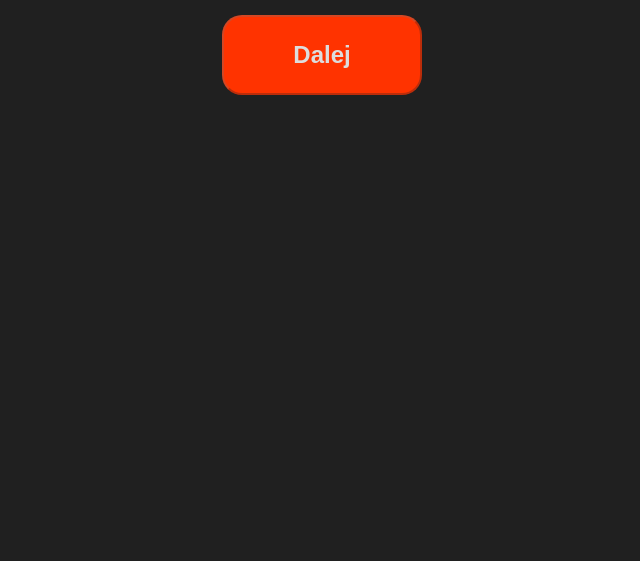
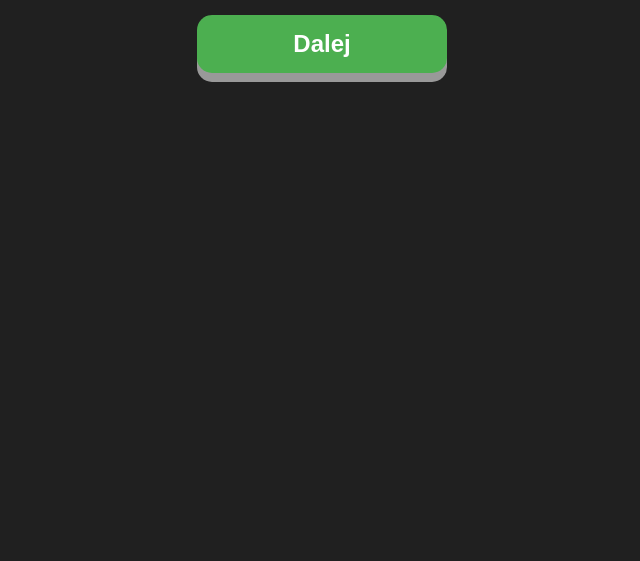
Before and after one commit to PiotrM95/Kolo-Fortuny, a plain HTML site: page Projekt Kod/Przygotowanie do gry/przygotowywanie.html in a window 1280 px wide. Shown: the part 239-800 px from the top of the page, without its empty margins (318-958 px from the left). Drawn offline with Linux system fonts and the light colour scheme.

Commit message:
Change style button

```diff
--- a/Projekt Kod/Przygotowanie do gry/przygotowywanie.html
+++ b/Projekt Kod/Przygotowanie do gry/przygotowywanie.html
@@ -24,7 +24,7 @@
         </div>
 
         <div class = "next">
-            <button type="button" id="nextButton" onclick="next()" disabled>Dalej</button>
+            <button type="button" id="nextButton" onclick="next()">Dalej</button>
         </div>
     </body>
 </html>
--- a/Projekt Kod/Przygotowanie do gry/przygotowywanieView.css
+++ b/Projekt Kod/Przygotowanie do gry/przygotowywanieView.css
@@ -5,15 +5,29 @@ body {
 }
 
 button {
-    width: 200px;
-    height: 80px;
-    background-color: #FF3300;
+    display: inline-block;
+    padding: 15px 25px;
     font-size: 24px;
-    font-weight: 800;
-    color: #DDDDDD;
-    border-radius: 20px;
+    cursor: pointer;
+    text-align: center;
+    text-decoration: none;
+    outline: none;
+    color: #fff;
+    background-color: #4CAF50;
+    border: none;
+    border-radius: 15px;
+    box-shadow: 0 9px #999;
+    width: 250px;
+    font-weight: 700;
+  }
 
-}
+  button:hover {background-color: #3e8e41}
+
+  button:active {
+    background-color: #3e8e41;
+    box-shadow: 0 5px #666;
+    transform: translateY(4px);
+  }
 
 .constText {
     margin-top: 50px;
--- a/Projekt Kod/Winner Information/zwyciezcaView.css
+++ b/Projekt Kod/Winner Information/zwyciezcaView.css
@@ -5,14 +5,29 @@ body {
 }
 
 button {
-    width: 200px;
-    height: 80px;
-    background-color: #FF3300;
+    display: inline-block;
+    padding: 15px 25px;
     font-size: 24px;
-    font-weight: 800;
-    color: #DDDDDD;
-    border-radius: 20px;
-}
+    cursor: pointer;
+    text-align: center;
+    text-decoration: none;
+    outline: none;
+    color: #fff;
+    background-color: #4CAF50;
+    border: none;
+    border-radius: 15px;
+    box-shadow: 0 9px #999;
+    width: 250px;
+    font-weight: 700;
+  }
+
+  button:hover {background-color: #3e8e41}
+
+  button:active {
+    background-color: #3e8e41;
+    box-shadow: 0 5px #666;
+    transform: translateY(4px);
+  }
 
 .winInformation {
     font-size: 70px;
--- /dev/null
+++ b/Projekt Kod/zwyciezcaLogic.js
@@ -0,0 +1,3 @@
+function playAgain() {
+
+}
```
